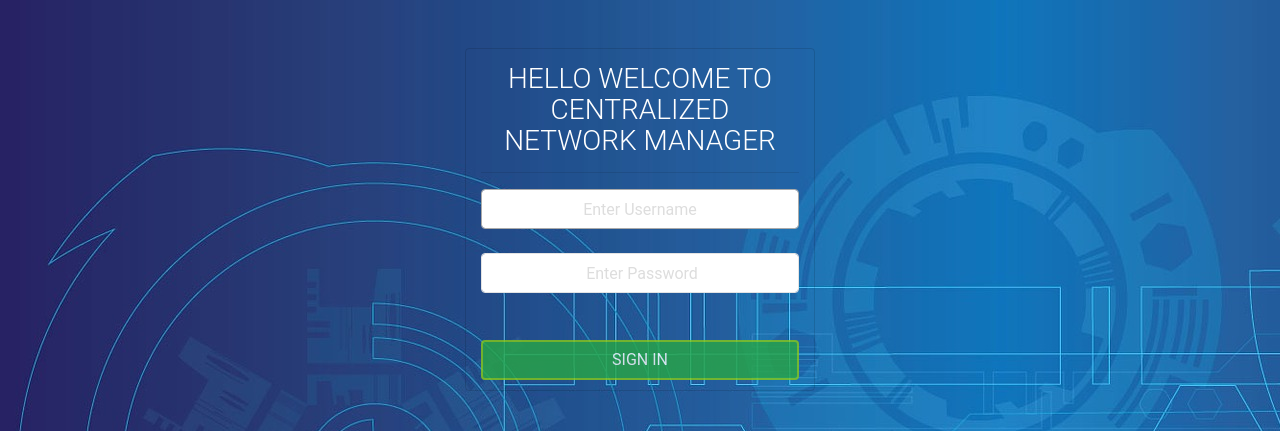
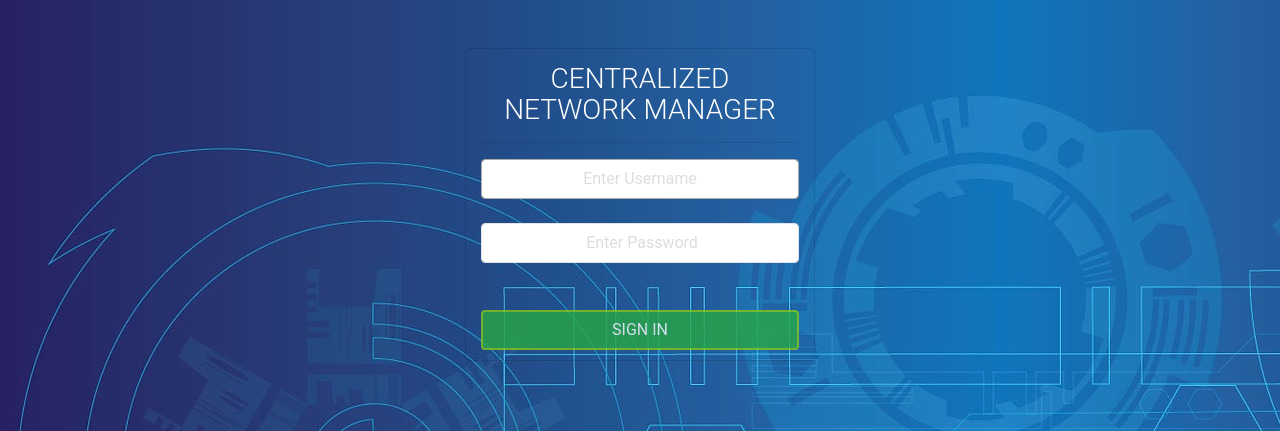
Before and after one commit to prakashettigar/eye-on-network, a Django app: page /networkapp/user_login/ in a window 1280 px wide. Shown: the top 431 px of the page. Run offline with Django 3.2, Linux system fonts and the light colour scheme; some libraries are stand-ins or nearby versions.

Commit message:
changed loging pade

```diff
--- a/templates/networkapp/index.html
+++ b/templates/networkapp/index.html
@@ -4,7 +4,7 @@
       <div class="col-sm-9 col-md-7 col-lg-4 mx-auto">
         <div class="card card-signin my-5" style="background-color: transparent">
           <div class="card-body" >
-            <h3 class="card-title text-center" style="color: white">HELLO WELCOME TO CENTRALIZED NETWORK MANAGER </h3>
+            <h3 class="card-title text-center" style="color: white">CENTRALIZED NETWORK MANAGER </h3>
             <hr/>
             <form action="{% url 'networkapp:user_login' %}" method="post" class="form-signin">
              {% csrf_token %}
```
